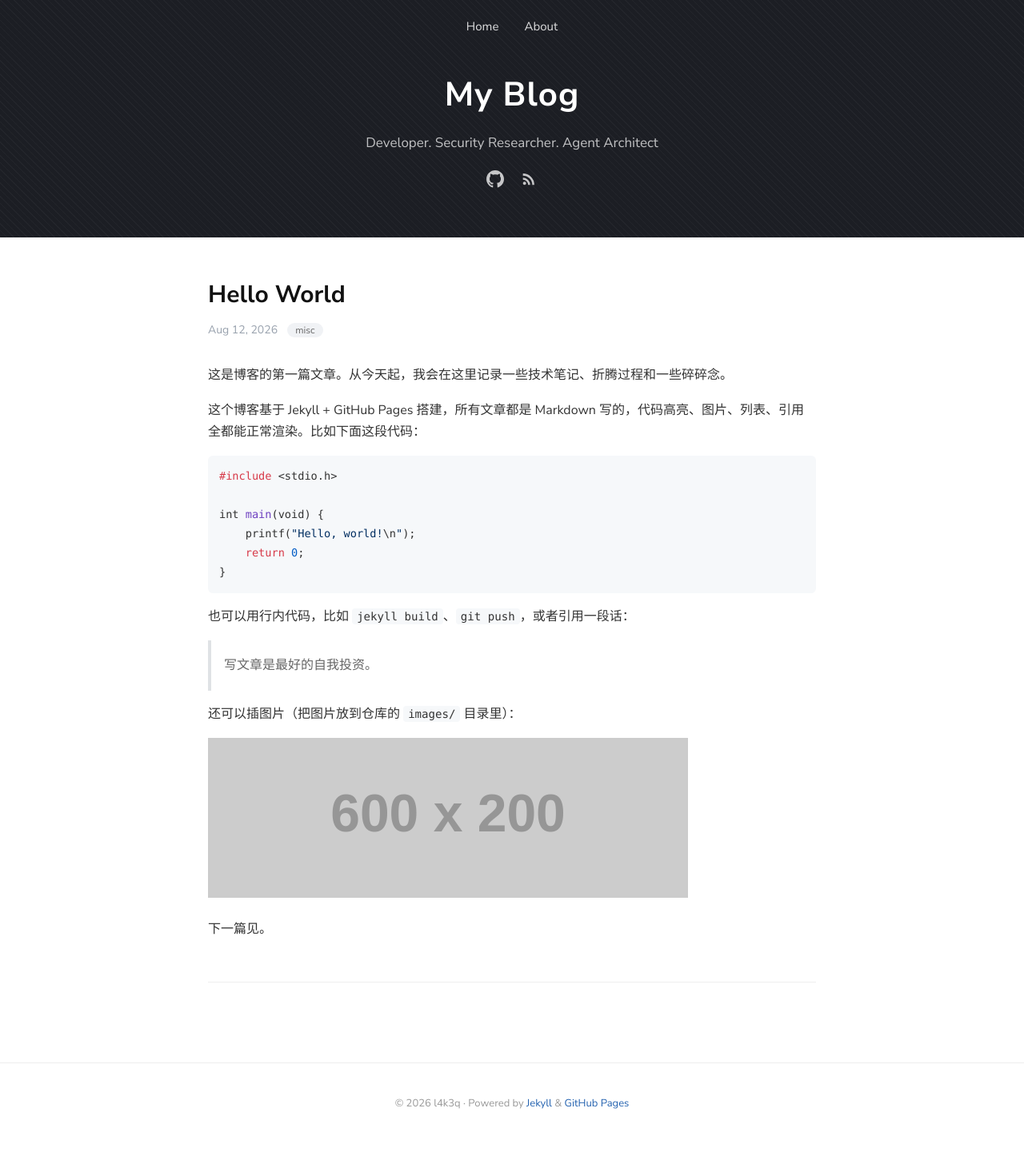
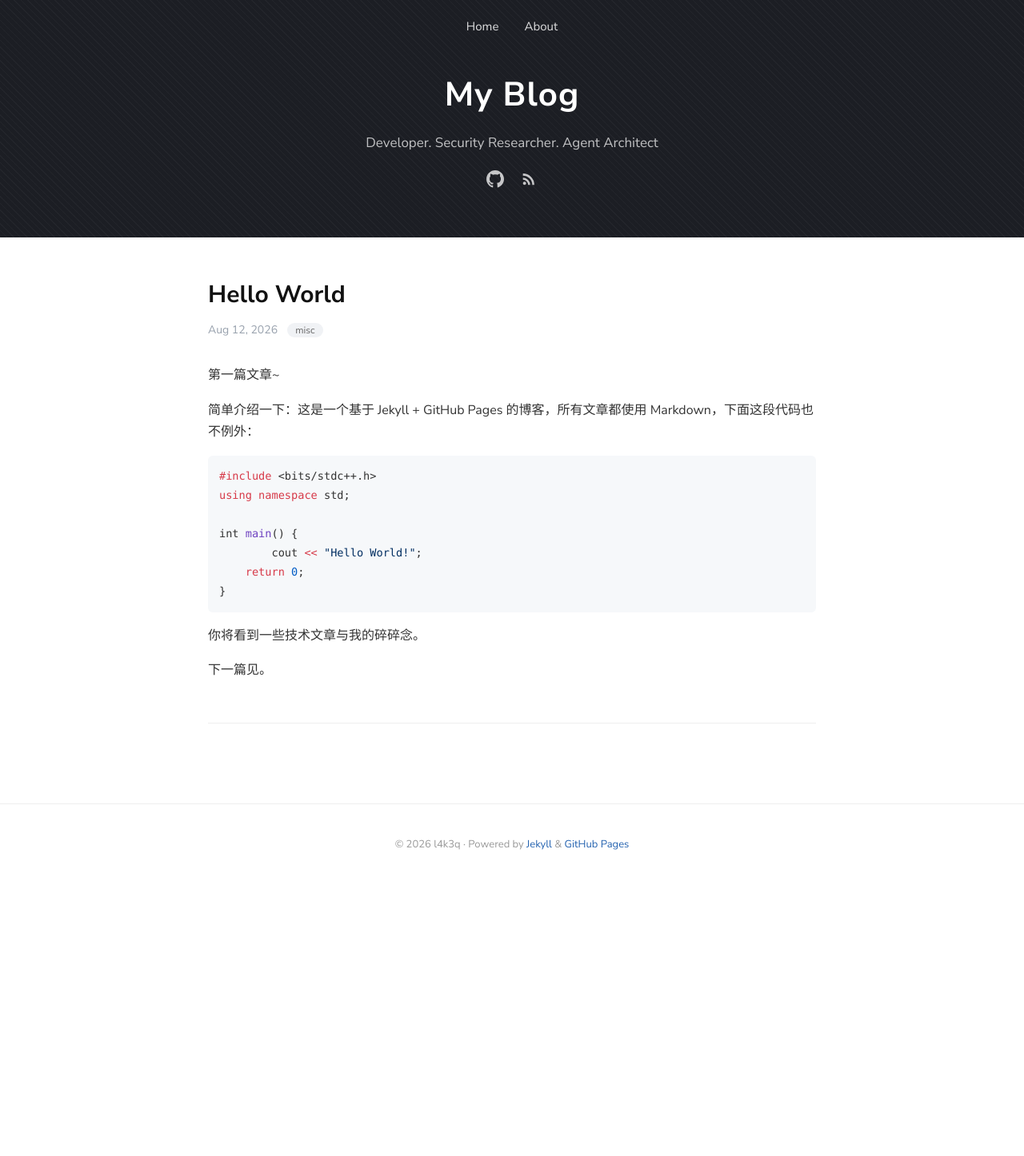
Before and after one commit to l4k3q/l4k3q.github.io, a Jekyll site: the page built from _posts/2026-08-12-hello-world.md, in a window 1280 px wide. Shown: the whole page at 80% size. Built offline with Jekyll 4.4.1, drawn with Linux system fonts in a browser that asks for light colours; after the commit the page ends 1122 px from its top, so only the background shows below that.

Commit message:
update about & posts

````diff
--- a/_posts/2026-08-12-hello-world.md
+++ b/_posts/2026-08-12-hello-world.md
@@ -3,26 +3,20 @@ title: "Hello World"
 categories:
   - misc
 ---
+第一篇文章~
 
-这是博客的第一篇文章。从今天起，我会在这里记录一些技术笔记、折腾过程和一些碎碎念。
+简单介绍一下：这是一个基于 Jekyll + GitHub Pages 的博客，所有文章都使用 Markdown，下面这段代码也不例外：
 
-这个博客基于 Jekyll + GitHub Pages 搭建，所有文章都是 Markdown 写的，代码高亮、图片、列表、引用全都能正常渲染。比如下面这段代码：
+```c++
+#include <bits/stdc++.h>
+using namespace std;
 
-```c
-#include <stdio.h>
-
-int main(void) {
-    printf("Hello, world!\n");
+int main() {
+	cout << "Hello World!";
     return 0;
 }
 ```
 
-也可以用行内代码，比如 `jekyll build`、`git push`，或者引用一段话：
-
-> 写文章是最好的自我投资。
-
-还可以插图片（把图片放到仓库的 `images/` 目录里）：
-
-![示例占位图](https://placehold.co/600x200?text=图片示例)
+你将看到一些技术文章与我的碎碎念。
 
 下一篇见。
````
Also changed, not shown: about.md (+9 -4 lines).
